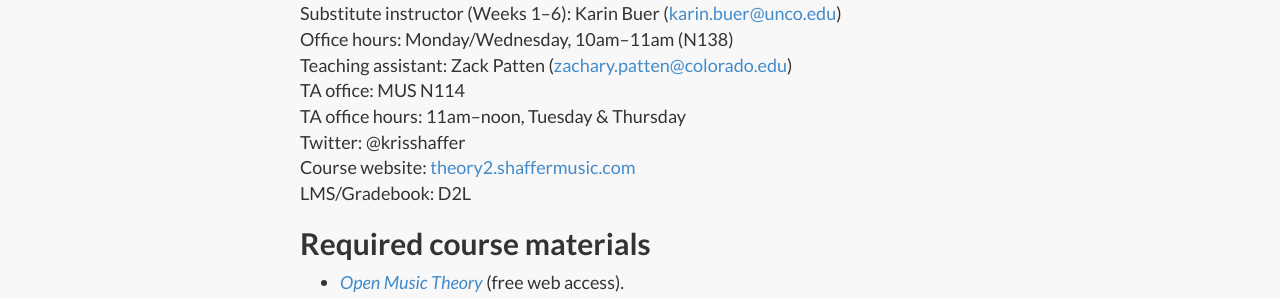
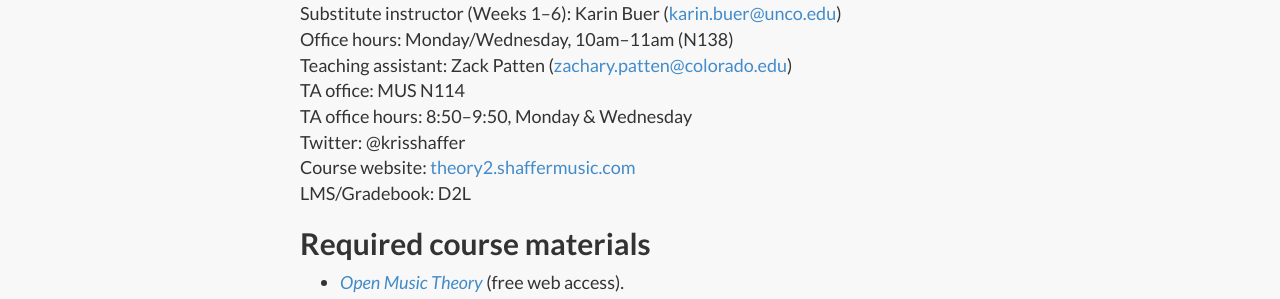
Before and after one commit to kshaffer/theory2, a Jekyll site: the page built from syllabus.md, in a window 1280 px wide and 900 px high, scrolled down 1563 px. Shown: the part 155-454 px from the top of the window. Built offline with Jekyll 4.4.1, drawn with Linux system fonts in a browser that asks for light colours; nearby versions of some CDN libraries; library files that are not in the unit come from our copies.

Commit message:
TA office hours

```diff
--- a/syllabus.md
+++ b/syllabus.md
@@ -29,7 +29,7 @@ Substitute instructor (Weeks 1–6): Karin Buer ([karin.buer@unco.edu](mailto:ka
 Office hours: Monday/Wednesday, 10am–11am (N138)
 Teaching assistant: Zack Patten ([zachary.patten@colorado.edu](mailto:zachary.patten@colorado.edu))
 TA office: MUS N114
-TA office hours: 11am–noon, Tuesday & Thursday
+TA office hours: 8:50–9:50, Monday & Wednesday
 Twitter: @krisshaffer
 Course website: [theory2.shaffermusic.com](http://theory2.shaffermusic.com/)
 LMS/Gradebook:  D2L
```
